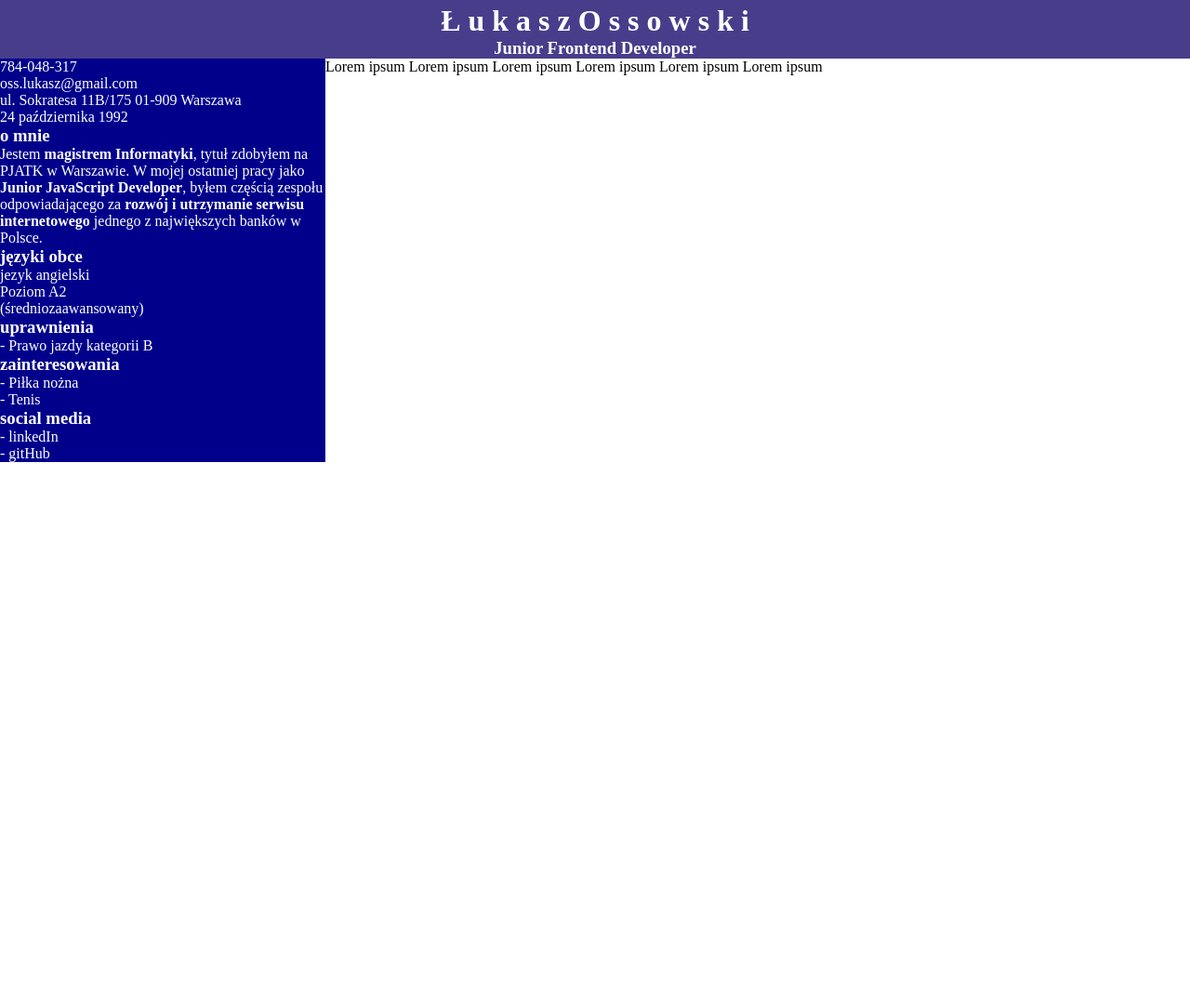
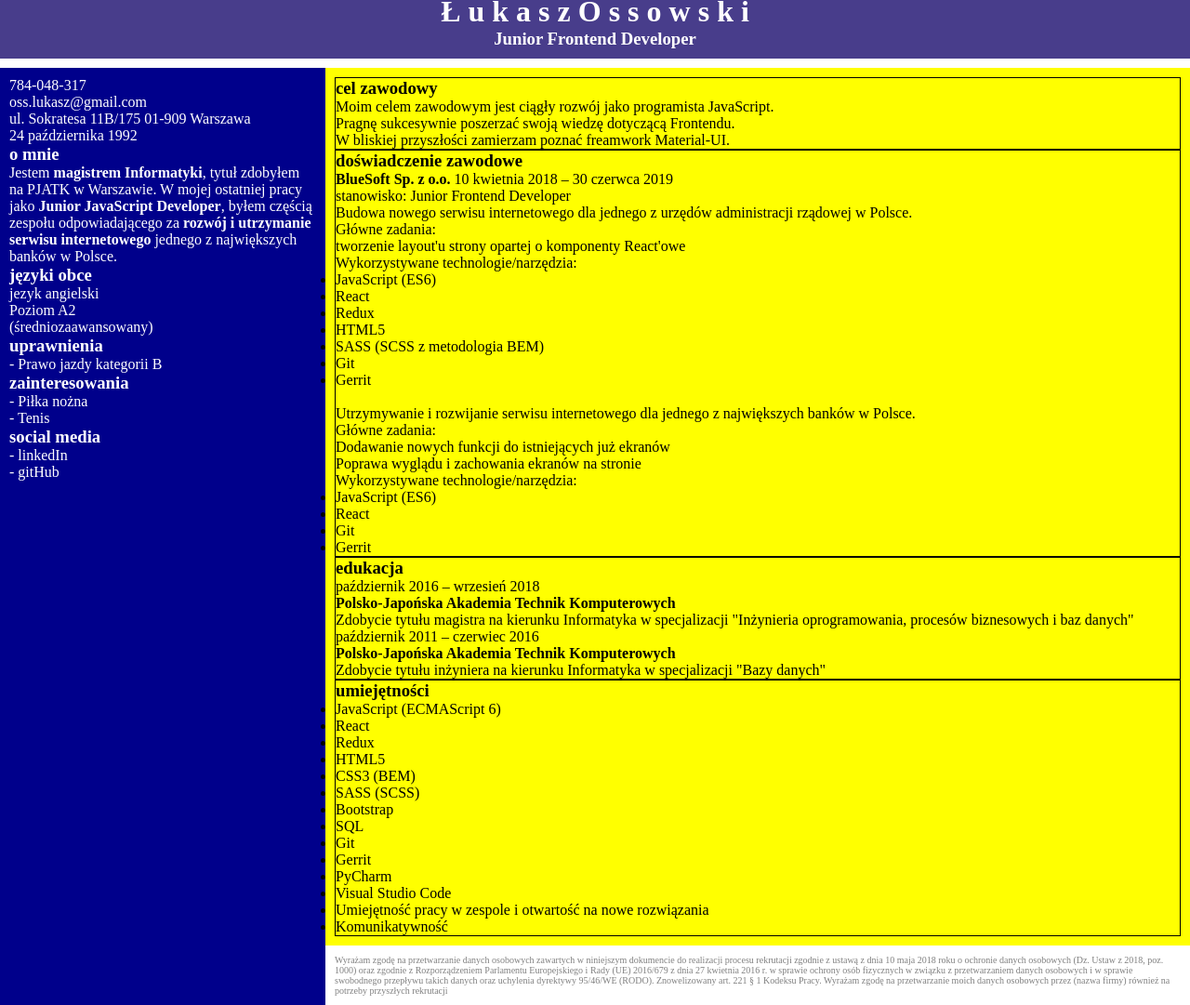
Before and after one commit to ossowsky/myCV, a website: page src/index.html in a window 1280 px wide. Shown: the part 160-1241 px from the top of the page at 93% size. Before the commit the page ends 800 px from the top, so only its background shows below. Drawn offline with nearby package versions, Linux system fonts and the light colour scheme; files that its build step writes are made by us from their sources.

Commit message:
[myCV][#006]: create main and footer

```diff
--- a/src/index.html
+++ b/src/index.html
@@ -80,16 +80,98 @@
             </nav>
           </section>
         </aside>
+        <div class="content--column">
           <main class="main">
-          <sectio class="section">
+            <section class="section">
+              <h3>cel zawodowy</h3>
               <article class="article">
-              Lorem ipsum Lorem ipsum Lorem ipsum Lorem ipsum Lorem ipsum Lorem ipsum
+                <p>
+                  Moim celem zawodowym jest ciągły rozwój jako programista JavaScript.
+                  <br />
+                  Pragnę sukcesywnie poszerzać swoją wiedzę dotyczącą Frontendu.
+                  <br />
+                  W bliskiej przyszłości zamierzam poznać freamwork Material-UI.
+                </p>
               </article>
-          </sectio>
+            </section>
+            <section class="section">
+                <h3>doświadczenie zawodowe</h3>
+                <article class="article">
+                    <p><strong>BlueSoft Sp. z o.o.</strong> 10 kwietnia 2018 – 30 czerwca 2019</p>
+                    <p>stanowisko: Junior Frontend Developer</p>
+                    <p>Budowa nowego serwisu internetowego dla jednego z urzędów administracji rządowej w Polsce.</p>
+                    <p>Główne zadania:</p>
+                    <p>tworzenie layout'u strony opartej o komponenty React'owe</p>
+                    <p>Wykorzystywane technologie/narzędzia:</p>
+                    <ul>
+                      <li>JavaScript (ES6)</li>
+                      <li>React</li>
+                      <li>Redux</li>
+                      <li>HTML5</li>
+                      <li>SASS (SCSS z metodologia BEM)</li>
+                      <li>Git</li>
+                      <li>Gerrit</li>
+                    </ul>
+                    <br />
+                    <p>Utrzymywanie i rozwijanie serwisu internetowego dla jednego z największych banków w Polsce.</p>
+                    <p>Główne zadania:</p>
+                    <p>Dodawanie nowych funkcji do istniejących już ekranów</p>
+                    <p>Poprawa wyglądu i zachowania ekranów na stronie</p>
+                    <p>Wykorzystywane technologie/narzędzia:</p>
+                    <ul>
+                      <li>JavaScript (ES6)</li>
+                      <li>React</li>
+                      <li>Git</li>
+                      <li>Gerrit</li>
+                  </ul>
+                </article>
+              </section>
+            <section class="section">
+              <h3>edukacja</h3>
+              <article class="article">
+                <p>październik 2016 – wrzesień 2018</p>
+                <p><strong>Polsko-Japońska Akademia Technik Komputerowych</strong></p>
+                <p>Zdobycie tytułu magistra na kierunku Informatyka w specjalizacji "Inżynieria oprogramowania, procesów biznesowych i baz danych"</p>
+                <p>październik 2011 – czerwiec 2016</p>
+                <p><strong>Polsko-Japońska Akademia Technik Komputerowych</strong></p>
+                <p>Zdobycie tytułu inżyniera na kierunku Informatyka w specjalizacji "Bazy danych"</p>
+              </article>
+            </section>
+            <section class="section">
+              <h3>umiejętności</h3>
+              <article class="article">
+                <ul>
+                  <li>JavaScript (ECMAScript 6)</li>
+                  <li>React</li>
+                  <li>Redux</li>
+                  <li>HTML5</li>
+                  <li>CSS3 (BEM)</li>
+                  <li>SASS (SCSS)</li>
+                  <li>Bootstrap</li>
+                  <li>SQL</li>
+                  <li>Git</li>
+                  <li>Gerrit</li>
+                  <li>PyCharm</li>
+                  <li>Visual Studio Code</li>
+                  <li>Umiejętność pracy w zespole i otwartość na nowe rozwiązania</li>
+                  <li>Komunikatywność</li>
+                </ul>
+              </article>
+            </section>
           </main>
           <footer class="footer">
-
+            <p>
+              Wyrażam zgodę na przetwarzanie danych osobowych zawartych w niniejszym dokumencie
+              do realizacji procesu rekrutacji zgodnie z ustawą z dnia 10 maja 2018 roku
+              o ochronie danych osobowych (Dz. Ustaw z 2018, poz. 1000) oraz zgodnie z
+              Rozporządzeniem Parlamentu Europejskiego i Rady (UE) 2016/679 z dnia 27 kwietnia 2016 r.
+              w sprawie ochrony osób fizycznych w związku z przetwarzaniem danych osobowych i w sprawie swobodnego
+              przepływu takich danych oraz uchylenia dyrektywy 95/46/WE (RODO).
+              Znowelizowany art. 221 § 1 Kodeksu Pracy. Wyrażam zgodę na przetwarzanie moich danych osobowych
+              przez (nazwa firmy) również na potrzeby przyszłych rekrutacji
+            </p>
           </footer>
+        </div>
       </div>
     </div>
   </body>
--- a/src/sass/_aside.scss
+++ b/src/sass/_aside.scss
@@ -1,9 +1,11 @@
 .aside {
   width: 350px;
+  max-width: 350px;
   background-color: darkblue;
   display: flex;
   flex-direction: column;
   color: #fff;
+  padding: 10px;
 }
 
 aside .section {
--- /dev/null
+++ b/src/sass/_footer.scss
@@ -0,0 +1,5 @@
+.footer {
+  padding: 10px;
+  color: gray;
+  font-size: 10px;
+}
--- a/src/sass/_header.scss
+++ b/src/sass/_header.scss
@@ -4,11 +4,12 @@
   color: #fff;
   display: flex;
   flex-direction: column;
+  margin-bottom: 10px;
+  padding: 10px;
 }
 
 .header__logo {
   display: flex;
-  padding: 10px;
 
   img {
     height: 144px;
--- /dev/null
+++ b/src/sass/_mainContent.scss
@@ -0,0 +1,12 @@
+.main {
+  background-color: yellow;
+  display: flex;
+  flex-direction: column;
+  padding: 10px;
+}
+
+main .section {
+  display: flex;
+  flex-direction: column;
+  border: 1px solid black;
+}
--- a/src/sass/_skelton.scss
+++ b/src/sass/_skelton.scss
@@ -1,3 +1,9 @@
 .content {
   display: flex;
+
+  &--column{
+    flex-direction: column;
+    width: calc(100% - 350px);
+    //width: 75%;
+  }
 }
--- a/src/sass/main.scss
+++ b/src/sass/main.scss
@@ -2,3 +2,5 @@
 @import "header";
 @import "skelton";
 @import "aside";
+@import "mainContent";
+@import "footer";
```
Lines whose indentation alone changed are shown as unchanged.
